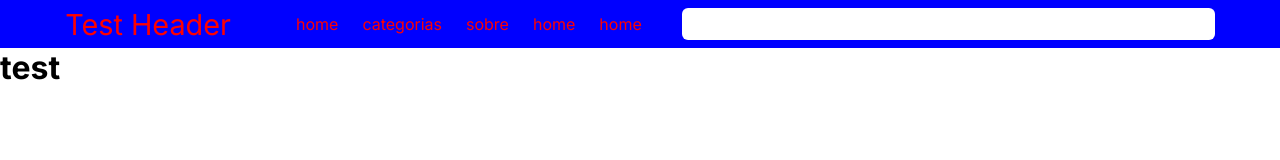
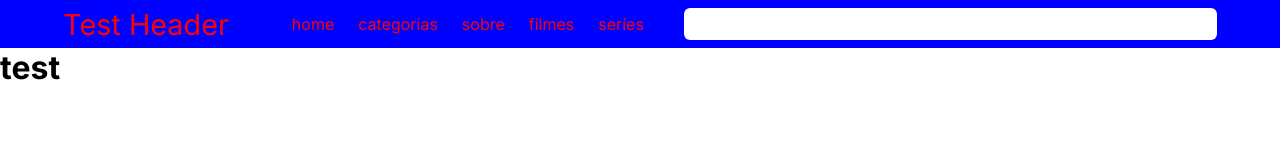
Before and after one commit to gustavocarvalho-ra/BDF, a Next.js app: page / in a window 1280 px wide. Shown: the top 160 px of the page. Built offline with nearby package versions, Linux system fonts and the light colour scheme.

Commit message:
feat: ajust

```diff
--- a/src/app/components/Header/index.tsx
+++ b/src/app/components/Header/index.tsx
@@ -12,8 +12,8 @@ export default function Header() {
           <Link href={"/"}>home</Link>
           <Link href={"/"}>categorias</Link>
           <Link href={"/"}>sobre</Link>
-          <Link href={"/"}>home</Link>
-          <Link href={"/"}>home</Link>
+          <Link href={"/"}>filmes</Link>
+          <Link href={"/"}>seríes</Link>
         </div>
 
         <input className="inp" type="text" />
```
